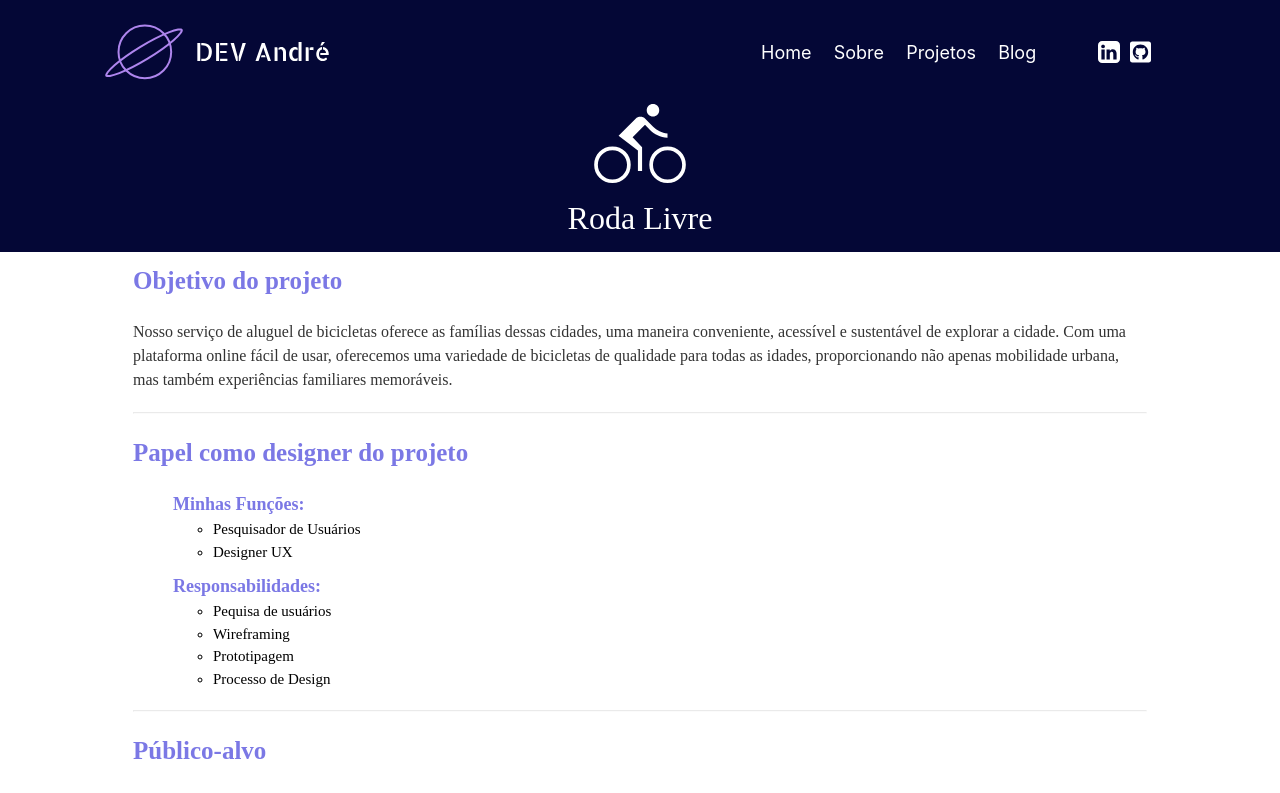
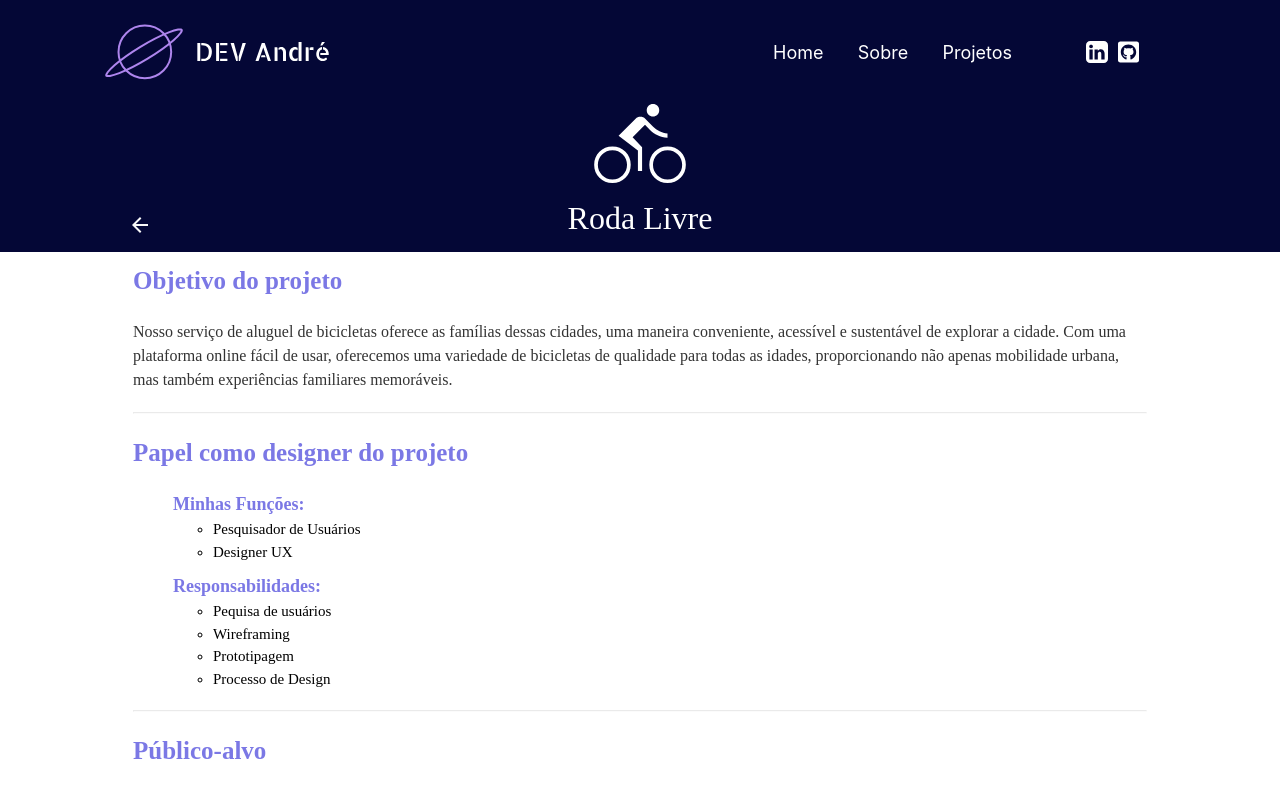
Before and after one commit to andrelucca99/new_portfolio, a React (Vite) app: page /ux/roda-livre in a window 1280 px wide. Shown: the top 793 px of the page. Built offline with nearby package versions, Linux system fonts and the light colour scheme.

Commit message:
refactor: alterando estruturas do projeto

```diff
--- a/src/components/Banner/BannerUx.tsx
+++ b/src/components/Banner/BannerUx.tsx
@@ -1,4 +1,7 @@
+import { useNavigate } from 'react-router-dom';
 import styled from 'styled-components';
+
+import IconBack from '../../assets/icones/btn-voltar.svg';
 
 const BannerStyled = styled.section`
   display: flex;
@@ -17,12 +20,37 @@ const BannerStyled = styled.section`
     height: 100px;
   }
 `;
+
+const ContainerStyled = styled.section`
+  display: flex;
+  align-items: end;
+  justify-content: center;
+  width: 100%;
+`;
+
+const IconeStyled = styled.img`
+    position: absolute;
+    left: 10%;
+    cursor: pointer;
+    color: #fff;
+    margin-bottom: 15px;
+`;
+
 function BannerUx({ icone, nome } : { icone: string, nome: string }) {
+  const navigate = useNavigate();
+
+  const handleGoBack = () => {
+    navigate(-1);
+  };
+
   return (
-    <BannerStyled>
-      <img src={ icone } alt={ `Icone do projeto ${nome}` } />
-      <span>{nome}</span>
-    </BannerStyled>
+    <ContainerStyled>
+      <IconeStyled src={ IconBack } alt="ícone de voltar" onClick={ handleGoBack } />
+      <BannerStyled>
+        <img src={ icone } alt={ `Icone do projeto ${nome}` } />
+        <span>{nome}</span>
+      </BannerStyled>
+    </ContainerStyled>
   );
 }
 
--- a/src/components/Footer/index.tsx
+++ b/src/components/Footer/index.tsx
@@ -36,7 +36,7 @@ function Footer() {
       <Icones
         icon1={ IconLinkedin }
         icon2={ IconGitHub }
-        link1="https://www.linkedin.com/feed/"
+        link1="https://www.linkedin.com/in/andre-lucas20/"
         link2="https://github.com/andrelucca99"
       />
     </FooterStyled>
--- a/src/components/Header/index.tsx
+++ b/src/components/Header/index.tsx
@@ -29,14 +29,14 @@ function Header() {
           <LinkNavMobile to="/">Home</LinkNavMobile>
           <LinkNavMobile to="/sobre">Sobre</LinkNavMobile>
           <LinkNavMobile to="/projetos">Projetos</LinkNavMobile>
-          <LinkNavMobile to="/blog">Blog</LinkNavMobile>
+          {/* <LinkNavMobile to="/blog">Blog</LinkNavMobile> */}
         </NavMobile>}
 
       <Nav>
         <LinkNav to="/">Home</LinkNav>
         <LinkNav to="/sobre">Sobre</LinkNav>
         <LinkNav to="/projetos">Projetos</LinkNav>
-        <LinkNav to="/blog">Blog</LinkNav>
+        {/* <LinkNav to="/blog">Blog</LinkNav> */}
         <Icones
           icon1={ IconLinkedin }
           icon2={ IconGitHub }
--- a/src/pages/Projects/utils/data/projects.json
+++ b/src/pages/Projects/utils/data/projects.json
@@ -11,7 +11,7 @@
     "id": 2,
     "imagem": "https://github.com/alura-cursos/curso-react-alurabooks/raw/aula-5/screencapture.png",
     "title": "Alura Book",
-    "tech": ["Html / ", "css"],
+    "tech": ["Html5 / ", "css3"],
     "repositorio": "https://github.com/andrelucca99/AluraBooks",
     "link": "https://andrelucca99.github.io/AluraBooks/"
   },
@@ -43,7 +43,7 @@
     "id": 6,
     "imagem": "https://user-images.githubusercontent.com/84812552/233459737-46aa426a-7c0a-439c-8ebc-b0a6ca89ba01.png",
     "title": "Pokedex",
-    "tech": ["Html / ", "css", "JavaScript"],
+    "tech": ["Html5 /", "css3 /", "JavaScript"],
     "repositorio": "https://github.com/andrelucca99/js-developer-pokedex",
     "link": "https://js-developer-pokedex-snowy.vercel.app/"
   },
```
Also changed, not shown: src/assets/icones/btn-voltar.svg (added).
